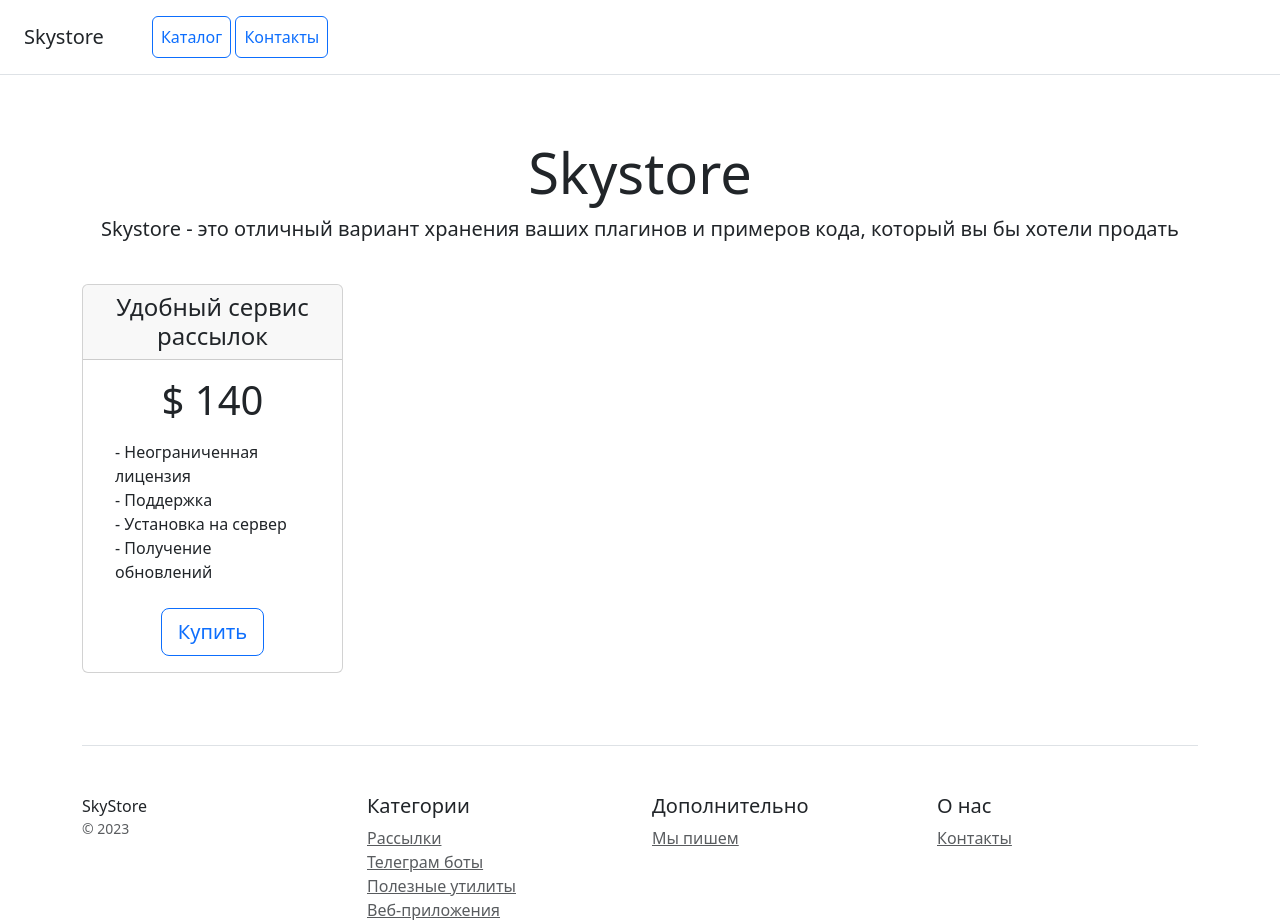
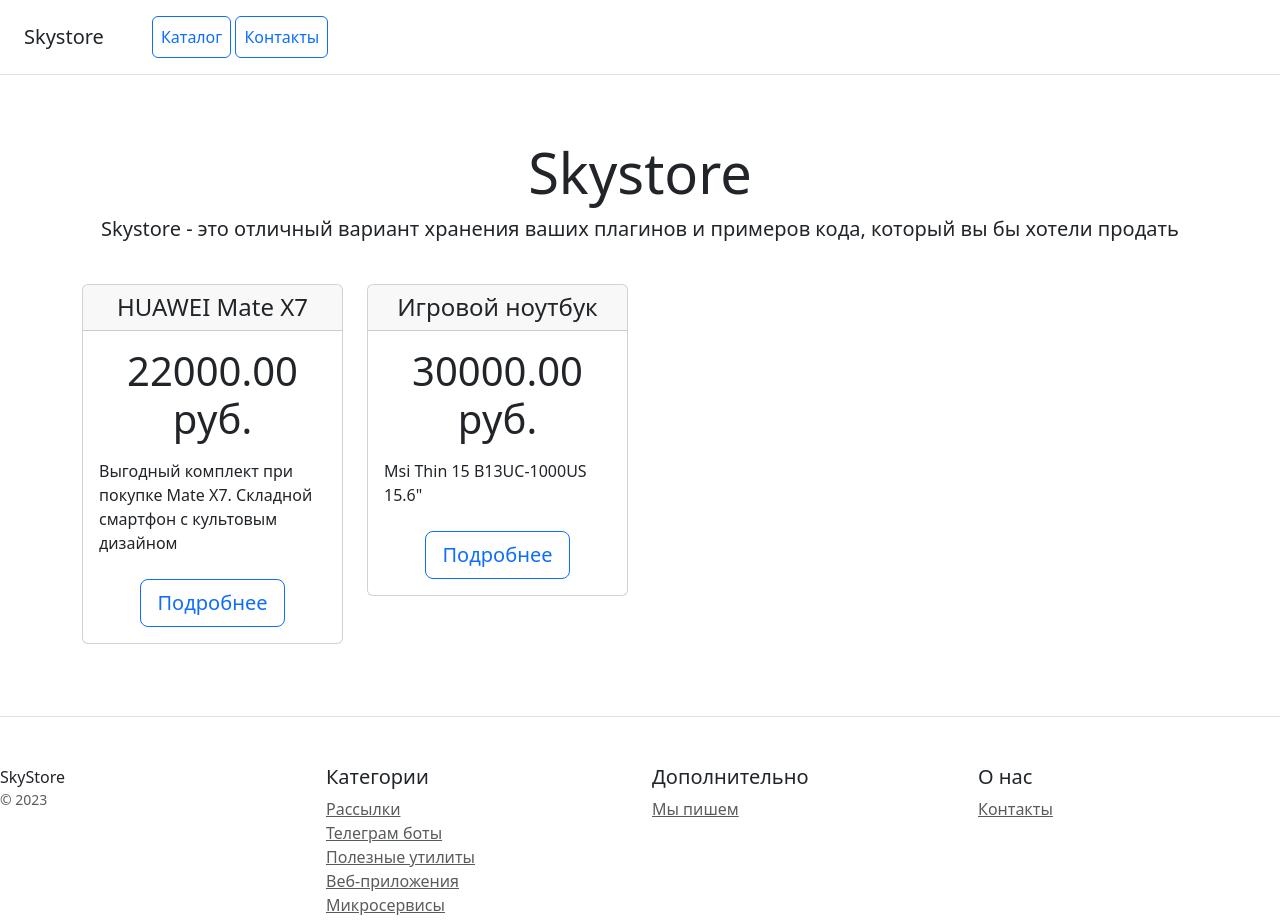
Before and after one commit to IgorChuH/DjangoFree, a Django app: page /home/ in a window 1280 px wide. Shown: the top 920 px of the page. Run offline with Django 5.2, Linux system fonts and the light colour scheme; data comes from the database, SQL or seed files in the repository; some libraries are stand-ins or nearby versions.

Commit message:
ну очень крутая работа

```diff
--- /dev/null
+++ b/catalog/templates/catalog/base.html
@@ -0,0 +1,21 @@
+<!doctype html>
+<html lang="ru">
+<head>
+    <meta charset="utf-8">
+    <meta name="viewport" content="width=device-width, initial-scale=1">
+    <title>{% block title %}Skystore{% endblock %}</title>
+    {% load static %}
+    <link rel="stylesheet" href="{% static 'css/bootstrap.min.css' %}">
+</head>
+<body>
+    {% include 'catalog/include/menu.html' %}
+
+    <main>
+        {% block content %}{% endblock %}
+    </main>
+
+    {% include 'catalog/include/footer.html' %}
+
+    <script src="{% static 'js/bootstrap.bundle.min.js' %}"></script>
+</body>
+</html>
--- /dev/null
+++ b/catalog/templates/catalog/header.html
@@ -0,0 +1,4 @@
+<header>
+    <h1>Мой сайт</h1>
+    <p>РОССИЯ</p>
+</header>
--- a/catalog/templates/catalog/home.html
+++ b/catalog/templates/catalog/home.html
@@ -1,82 +1,35 @@
-<!doctype html>
-<html lang="en">
-<head>
-    <meta charset="utf-8">
-    <meta name="viewport" content="width=device-width, initial-scale=1">
-    <title>Skystore</title>
-    <!-- Подключите статичеcкие файлы со стилями Bootstrap -->
-    <link rel="stylesheet" href="static/css/bootstrap.min.css">
+{% extends 'catalog/base.html' %}
 
-</head>
-<body>
-<div class="d-flex flex-column flex-md-row align-items-center p-3 px-md-4 mb-3 bg-white border-bottom box-shadow">
-    <h5 class="my-0 mr-md-auto font-weight-normal">Skystore</h5>
-    <nav class="ms-5">
-        <a class="p-2 btn btn-outline-primary" href="/">Каталог</a>
-        <a class="p-2 btn btn-outline-primary" href="/contacts/">Контакты</a>
-    </nav>
-</div>
+{% block title %}Skystore — Главная{% endblock %}
 
+{% block content %}
 <div class="pricing-header px-3 py-3 pt-md-5 pb-md-4 mx-auto text-center">
     <h1 class="display-4">Skystore</h1>
-    <p class="lead">Skystore - это отличный вариант хранения ваших плагинов и примеров кода, который вы бы хотели
-        продать</p>
+    <p class="lead">Skystore - это отличный вариант хранения ваших плагинов и примеров кода, который вы бы хотели продать</p>
 </div>
 
 <div class="container">
     <div class="row text-center">
+        {% for product in products %}
         <div class="col-3">
             <div class="card mb-4 box-shadow">
                 <div class="card-header">
-                    <h4 class="my-0 font-weight-normal">Удобный сервис рассылок</h4>
+                    <h4 class="my-0 font-weight-normal">{{ product.product_title }}</h4>
                 </div>
                 <div class="card-body">
-                    <h1 class="card-title pricing-card-title">$ 140</h1>
-                    <ul class="list-unstyled mt-3 mb-4 text-start m-3">
-                        <li>- Неограниченная лицензия</li>
-                        <li>- Поддержка</li>
-                        <li>- Установка на сервер</li>
-                        <li>- Получение обновлений</li>
-                    </ul>
-                    <button type="button" class="btn btn-lg btn-block btn-outline-primary">Купить</button>
+                    <h1 class="card-title pricing-card-title">{{ product.price }} руб.</h1>
+                    <p class="mt-3 mb-4 text-start">
+                        {{ product.description|truncatechars:100 }}
+                    </p>
+                    <a class="btn btn-lg btn-block btn-outline-primary">Подробнее</a>
                 </div>
             </div>
         </div>
+        {% empty %}
+        <div class="col-12">
+            <p>Товаров пока нет.</p>
+        </div>
+        {% endfor %}
     </div>
-
-    <footer class="pt-4 my-md-5 pt-md-5 border-top">
-        <div class="row">
-            <div class="col-12 col-md">
-                SkyStore
-                <small class="d-block mb-3 text-muted">&copy; 2023</small>
-            </div>
-            <div class="col-6 col-md">
-                <h5>Категории</h5>
-                <ul class="list-unstyled text-small">
-                    <li><a class="text-muted" href="#">Рассылки</a></li>
-                    <li><a class="text-muted" href="#">Телеграм боты</a></li>
-                    <li><a class="text-muted" href="#">Полезные утилиты</a></li>
-                    <li><a class="text-muted" href="#">Веб-приложения</a></li>
-                    <li><a class="text-muted" href="#">Микросервисы</a></li>
-                </ul>
-            </div>
-            <div class="col-6 col-md">
-                <h5>Дополнительно</h5>
-                <ul class="list-unstyled text-small">
-                    <li><a class="text-muted" href="#">Мы пишем</a></li>
-                </ul>
-            </div>
-            <div class="col-6 col-md">
-                <h5>О нас</h5>
-                <ul class="list-unstyled text-small">
-                    <li><a class="text-muted" href="/contacts/">Контакты</a></li>
-                </ul>
-            </div>
-        </div>
-    </footer>
 </div>
-<!-- Подключите статичеcкие файлы со скриптами Bootstrap -->
-
-<script src="static/js/bootstrap.bundle.min.js"></script>
-</body>
-</html>
+{% endblock %}
--- /dev/null
+++ b/catalog/templates/catalog/include/footer.html
@@ -0,0 +1,30 @@
+<footer class="pt-4 my-md-5 pt-md-5 border-top">
+    <div class="row">
+        <div class="col-12 col-md">
+            SkyStore
+            <small class="d-block mb-3 text-muted">&copy; 2023</small>
+        </div>
+        <div class="col-6 col-md">
+            <h5>Категории</h5>
+            <ul class="list-unstyled text-small">
+                <li><a class="text-muted" href="#">Рассылки</a></li>
+                <li><a class="text-muted" href="#">Телеграм боты</a></li>
+                <li><a class="text-muted" href="#">Полезные утилиты</a></li>
+                <li><a class="text-muted" href="#">Веб-приложения</a></li>
+                <li><a class="text-muted" href="#">Микросервисы</a></li>
+            </ul>
+        </div>
+        <div class="col-6 col-md">
+            <h5>Дополнительно</h5>
+            <ul class="list-unstyled text-small">
+                <li><a class="text-muted" href="#">Мы пишем</a></li>
+            </ul>
+        </div>
+        <div class="col-6 col-md">
+            <h5>О нас</h5>
+            <ul class="list-unstyled text-small">
+                <li><a class="text-muted" href="{% url 'catalog:contacts' %}">Контакты</a></li>
+            </ul>
+        </div>
+    </div>
+</footer>
--- /dev/null
+++ b/catalog/templates/catalog/include/menu.html
@@ -0,0 +1,7 @@
+<div class="d-flex flex-column flex-md-row align-items-center p-3 px-md-4 mb-3 bg-white border-bottom box-shadow">
+    <h5 class="my-0 mr-md-auto font-weight-normal">Skystore</h5>
+    <nav class="ms-5">
+        <a class="p-2 btn btn-outline-primary" href="{% url 'catalog:home' %}">Каталог</a>
+        <a class="p-2 btn btn-outline-primary" href="{% url 'catalog:contacts' %}">Контакты</a>
+    </nav>
+</div>
--- a/catalog/urls.py
+++ b/catalog/urls.py
@@ -1,11 +1,13 @@
-# catalog/urls.py
 from django.urls import path
+from django.views.generic.base import RedirectView
 from . import views
 
 app_name = 'catalog'
 
 urlpatterns = [
-    path('', views.home, name='home'),
+    path('', RedirectView.as_view(url='/home/', permanent=True)),
+    path('home/', views.home, name='home'),
     path('contacts/', views.contacts, name='contacts'),
-    path('home/', views.home, name='home'),
+    path('product_detail/<int:product_id>/', views.product_detail, name='product_detail'),
+
 ]
--- a/catalog/views.py
+++ b/catalog/views.py
@@ -1,9 +1,16 @@
-from django.shortcuts import render
+from django.shortcuts import render, get_object_or_404
+from .models import Product
 
 # Create your views here.
 
 def home(request):
-    return render(request, 'catalog/home.html')
+    products = Product.objects.all()
+    return render(request, 'catalog/home.html', {'products': products})
 
 def contacts(request):
     return render(request, 'catalog/contacts.html')
+
+def product_detail(request, product_id):
+    product = get_object_or_404(Product, pk=product_id)
+    context = {'product': product}
+    return render(request, 'catalog/product_detail.html', context)
--- a/config/settings.py
+++ b/config/settings.py
@@ -56,7 +56,7 @@ ROOT_URLCONF = 'config.urls'
 TEMPLATES = [
     {
         'BACKEND': 'django.template.backends.django.DjangoTemplates',
-        'DIRS': [],
+        'DIRS': [BASE_DIR / 'templates'],
         'APP_DIRS': True,
         'OPTIONS': {
             'context_processors': [
--- a/config/urls.py
+++ b/config/urls.py
@@ -1,6 +1,3 @@
-# config/urls.py
-from django.conf import settings
-from django.conf.urls.static import static
 from django.contrib import admin
 from django.urls import path, include
 
@@ -8,6 +5,3 @@ urlpatterns = [
     path('admin/', admin.site.urls),
     path('', include('catalog.urls')),  # Подключаем URL приложения catalog
 ]
-
-if settings.DEBUG:
-    urlpatterns += static(settings.MEDIA_URL, document_root=settings.MEDIA_ROOT)
```
Also changed, not shown: catalog/management/commands/add_test_products.py (+0 -14 lines), catalog/templates/catalog/product_detail.html (added, +23 -0 lines).
